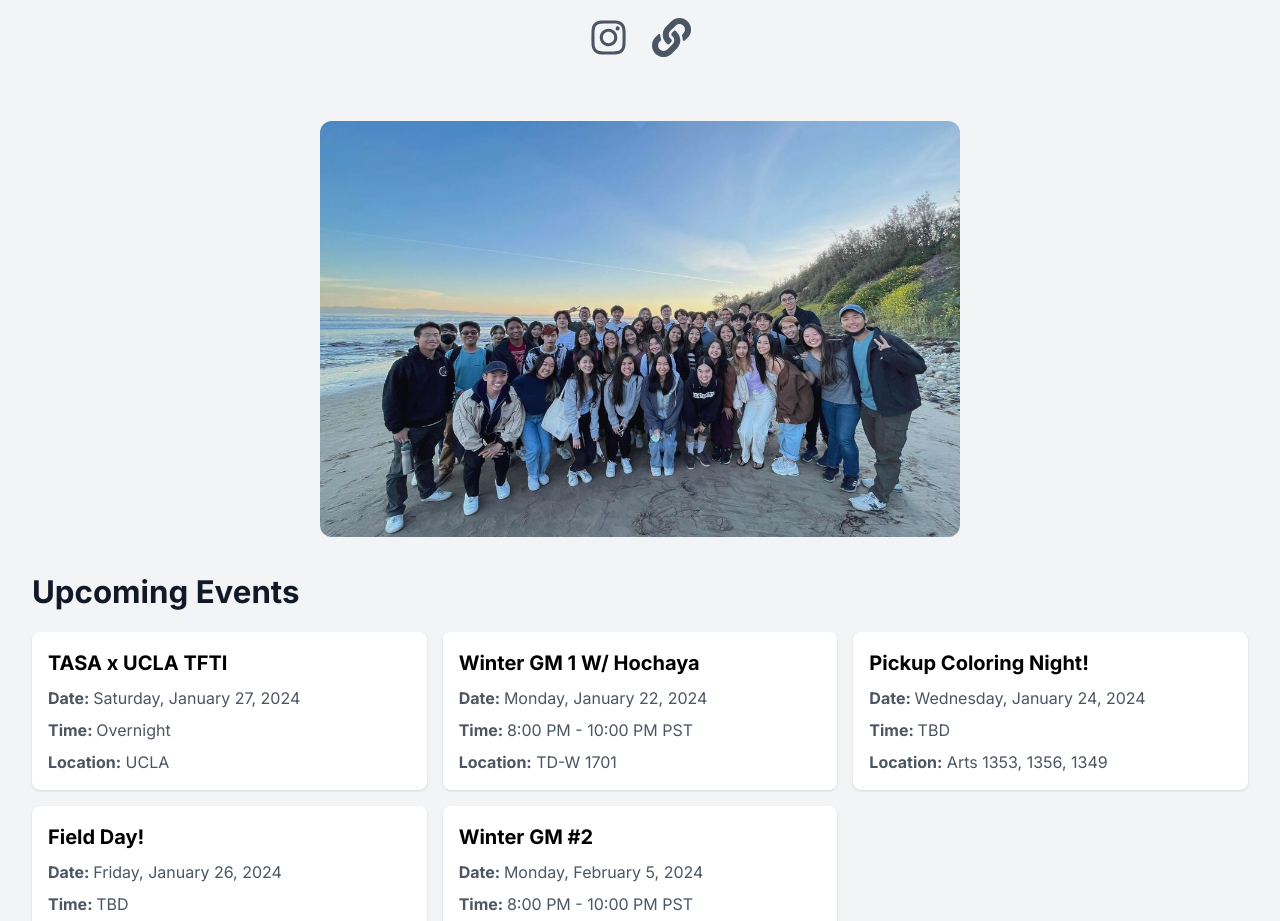
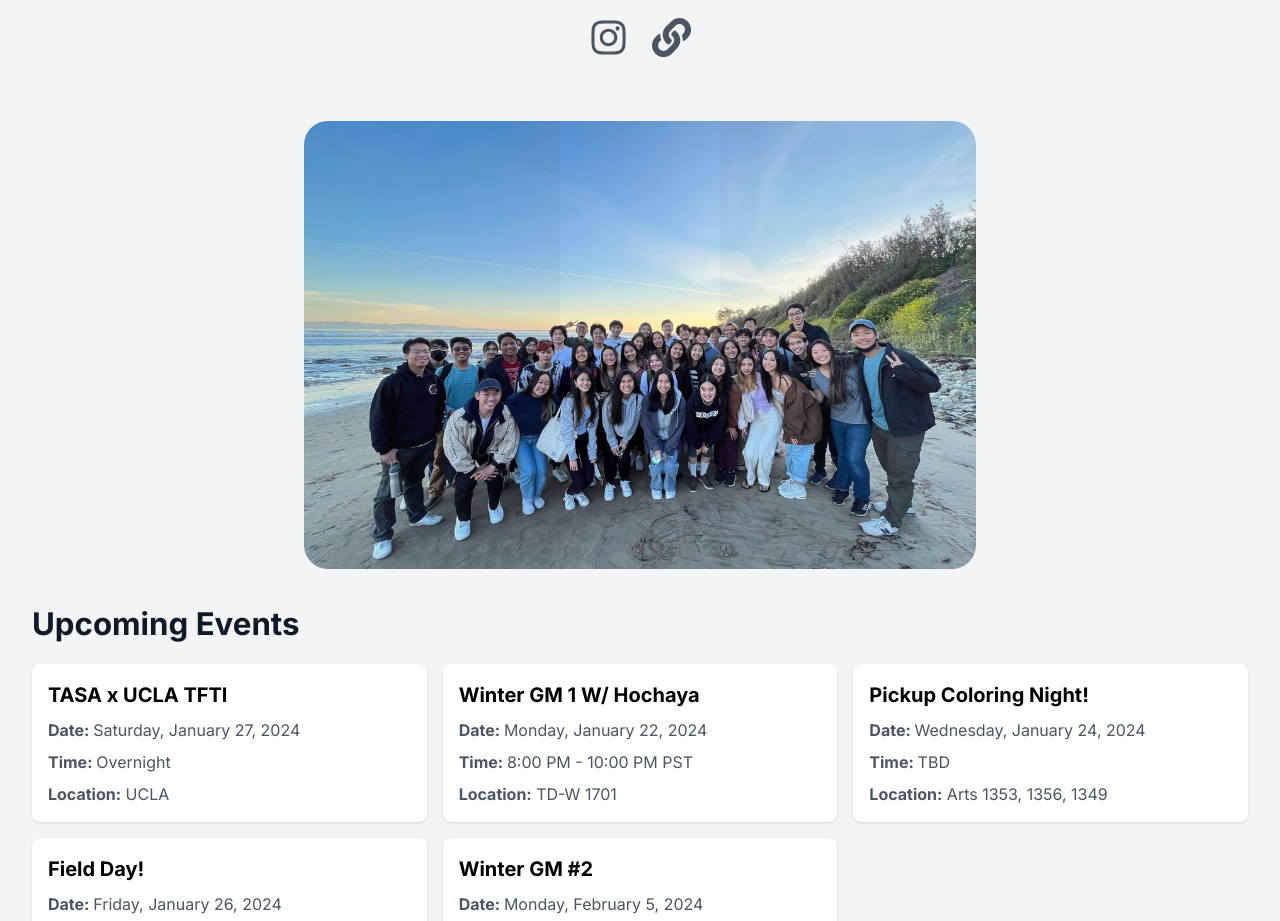
Before and after one commit to UCSBTASA/UCSBTASA.github.io, a Next.js app: page / in a window 1280 px wide. Shown: the part 1300-2221 px from the top of the page. Built offline with nearby package versions, Linux system fonts and the light colour scheme.

Commit message:
Update fakecarousel.tsx

```diff
--- a/components/fakecarousel.tsx
+++ b/components/fakecarousel.tsx
@@ -27,22 +27,25 @@ const FakeCarousel = () => {
     return(
         <div className =  "bg-gray-100 flex justify-center items-center">
             <ScrollTransition>
-                <div className = "flex justify-center items-center m-20 px-60 py-32" >
+                {/* <div className = "flex justify-center items-center m-10">
+                </div> */}
+                <div className = "flex justify-center items-center m-20 px-64 py-36" >
                     <Image
                         src={`/carousel/${images[index]}`}
                         alt="Carousel"
                         fill
                         style={{objectFit:"cover", objectPosition: "center"}}
                         onLoadingComplete = {onLoadCallback}
-                        className="rounded-xl"
+                        className="rounded-3xl"
                     />
                </div>
+               <button className="absolute inset-y-0 right-0 px-32 rounded-e-3xl bg-gray-600 opacity-5 hover:opacity-0"
+                    onClick={() => setIndex(index < 6 ? index + 1 : 0)}></button>
 
-                <button className="absolute inset-y-0 right-0 p-40 rounded-xl bg-gray-600 opacity-10 hover:opacity-5"
-                onClick={() => setIndex(index < 6 ? index + 1 : 0)}></button>
+                <button className="absolute inset-y-0 left-0 px-32 rounded-s-3xl bg-gray-600 opacity-5 hover:opacity-0"
+                onClick={() => setIndex(index > 0 ? index - 1 : 6)}></button>
 
-                <button className="absolute inset-y-0 left-0 p-40 rounded-xl bg-gray-600 opacity-10 hover:opacity-5"
-                onClick={() => setIndex(index > 0 ? index - 1 : 6)}></button>
+
                 </ScrollTransition>
             </div>
     )
```
